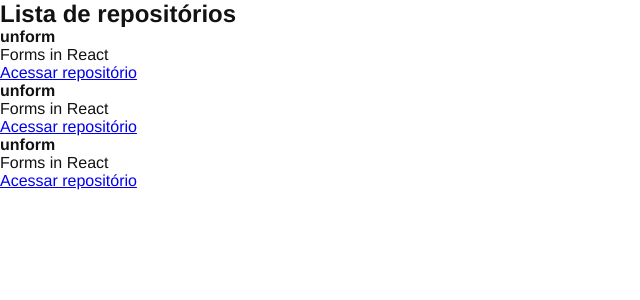
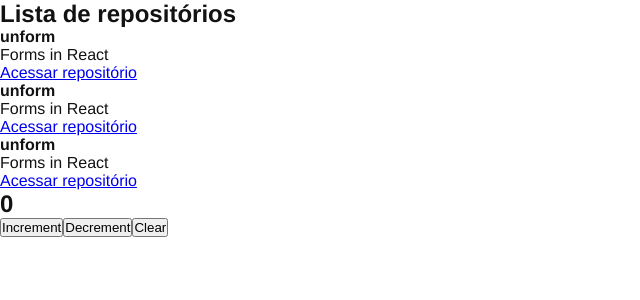
Before and after one commit to RicardoSantos-99/ignite-github-explore, a React app: page / in a window 1280 px wide. Shown: the top 300 px of the page, without its empty margins (0-640 px from the left). Built offline with nearby package versions, Linux system fonts and the light colour scheme.

Commit message:
feat: estado do componente [014]

```diff
--- a/src/App.jsx
+++ b/src/App.jsx
@@ -1,9 +1,13 @@
 import './styles/global.scss';
 
 import { RepositoryList } from './components/RepositoryList';
+import { Counter } from './components/Counter';
 
 export function App() {
   return (
-    <RepositoryList />
+    <>
+      <RepositoryList />
+      <Counter />
+    </>
   )
 }
--- /dev/null
+++ b/src/components/Counter.jsx
@@ -0,0 +1,34 @@
+import { useState } from 'react'
+
+export function Counter() {
+  const [counter, setCounter] = useState(0);
+
+  function increment() {
+    setCounter(counter + 1)
+  }
+
+  function decrement() {
+    if (counter > 0) setCounter(counter - 1);
+  }
+
+  function clear() {
+    setCounter(0)
+  }
+
+  return (
+    <div>
+      <h2>{counter}</h2>
+      <button type="button" onClick={increment}>
+        Increment
+      </button>
+
+      <button type="button" onClick={decrement}>
+        Decrement
+      </button>
+
+      <button type="button" onClick={clear}>
+        Clear
+      </button>
+    </div>
+  )
+};
```
